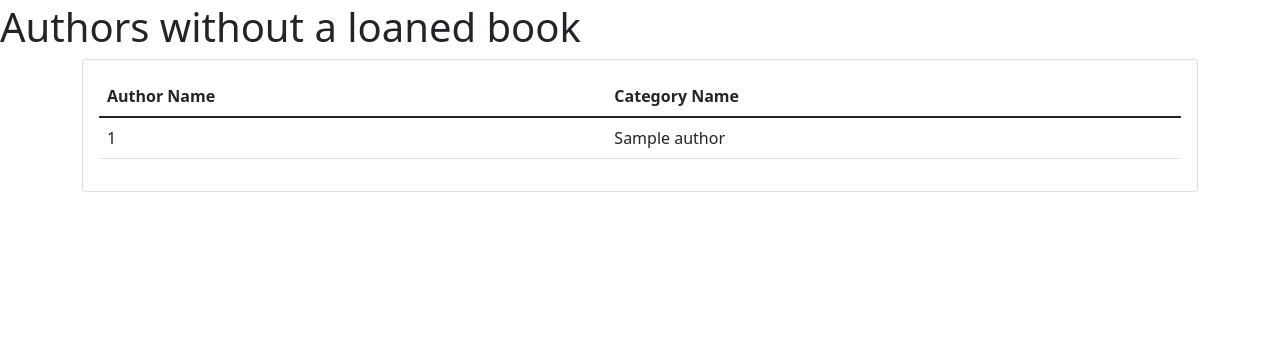
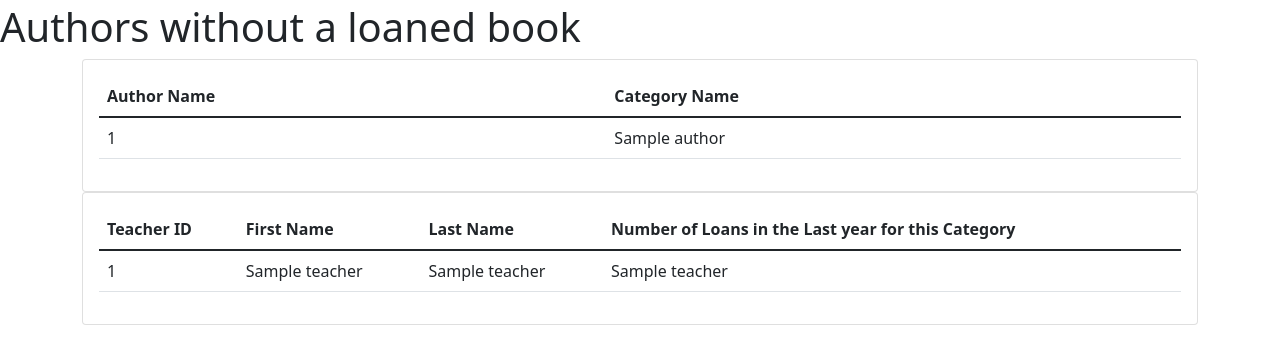
Before and after one commit to thankaou/library-system, a Flask app: template templates/category_authors_teachers.html in a window 1280 px wide. Shown: the part 53-417 px from the top of the page. Run offline with Flask 3, Linux system fonts and the light colour scheme; the template is opened without the code that fills it: most values are stand-ins (such as "Sample title", 1, 10 or a date in 2020); some libraries are stand-ins or nearby versions.

Commit message:
Update category_authors_teachers.html

```diff
--- a/templates/category_authors_teachers.html
+++ b/templates/category_authors_teachers.html
@@ -35,9 +35,60 @@
                     </div>
                 {% endif %}
                 </div>
+
+                <!----->
+
+                <!----->
             </div>
         </div>
     </div>
 </div>
 
+<div class="container">
+    {% include "flash_messages.html" %}
+    <div class="row" id="row">
+        <div class="col-md-12">
+            <div class="card" id="card-container">
+                <div class="card-body" id="card">
+                {% if teachers|length == 0 %}
+                    <h1 style="margin-top: 5rem;">No Loans from Teachers for this Category this year!</h1>
+                {% else %}
+                    <div class="table-responsive">
+                        <table class="table">
+                            <thead>
+                                <tr>
+                                    <th>Teacher ID</th>
+                                    <th>First Name</th>
+                                    <th>Last Name</th>
+                                    <th>Number of Loans in the Last year for this Category</th>
+
+
+                                </tr>
+                            </thead>
+                            <tbody>
+                                {% for teacher in teachers %}
+                                    <tr>
+                                        <td> {{ teacher[0] }} </td>
+                                        <td> {{ teacher[1] }} </td>
+                                        <td> {{ teacher[2] }} </td>
+                                        <td> {{ teacher[3] }} </td>
+
+
+
+                                    </tr>
+                                {% endfor %}
+                            </tbody>
+                        </table>
+                    </div>
+                {% endif %}
+                </div>
+            </div>
+        </div>
+    </div>
+</div>
+
+
+
+
+
 {% endblock content %}
```
